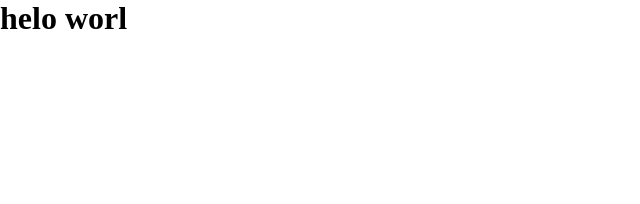
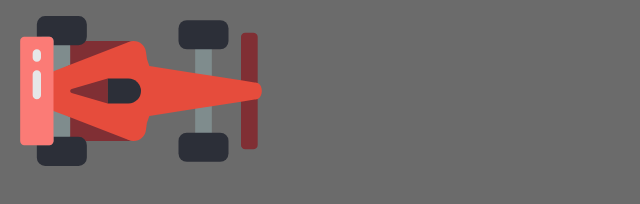
Before and after one commit to OSAdams/driving-game, a website: page index.html in a window 1280 px wide. Shown: the whole page, without its empty margins (0-640 px from the left). Drawn offline with Linux system fonts and the light colour scheme.

Commit message:
create section, div, img element to show an image of the vehicle. Ready for review. #1

```diff
--- a/index.html
+++ b/index.html
@@ -8,6 +8,10 @@
   <link rel="stylesheet" href="styles.css">
 </head>
 <body>
-<h1>helo worl</h1>
+  <section class="race-track">
+    <div class="f1-container">
+      <img src="/images/f1.svg" class="f1-race-car" alt="image-of-f1-race-car">
+    </div>
+  </section>
 </body>
 </html>
--- a/styles.css
+++ b/styles.css
@@ -5,4 +5,17 @@
 
 section.race-track {
   background: #6b6b6b;
+  height: 100vh;
+  width: 100vw;
+  padding: 1rem;
 }
+
+div.f1-container {
+  width: 250px;
+  height: 150px;
+}
+
+img.f1-race-car {
+  width: 100%;
+  height: 100%;
+}
```
